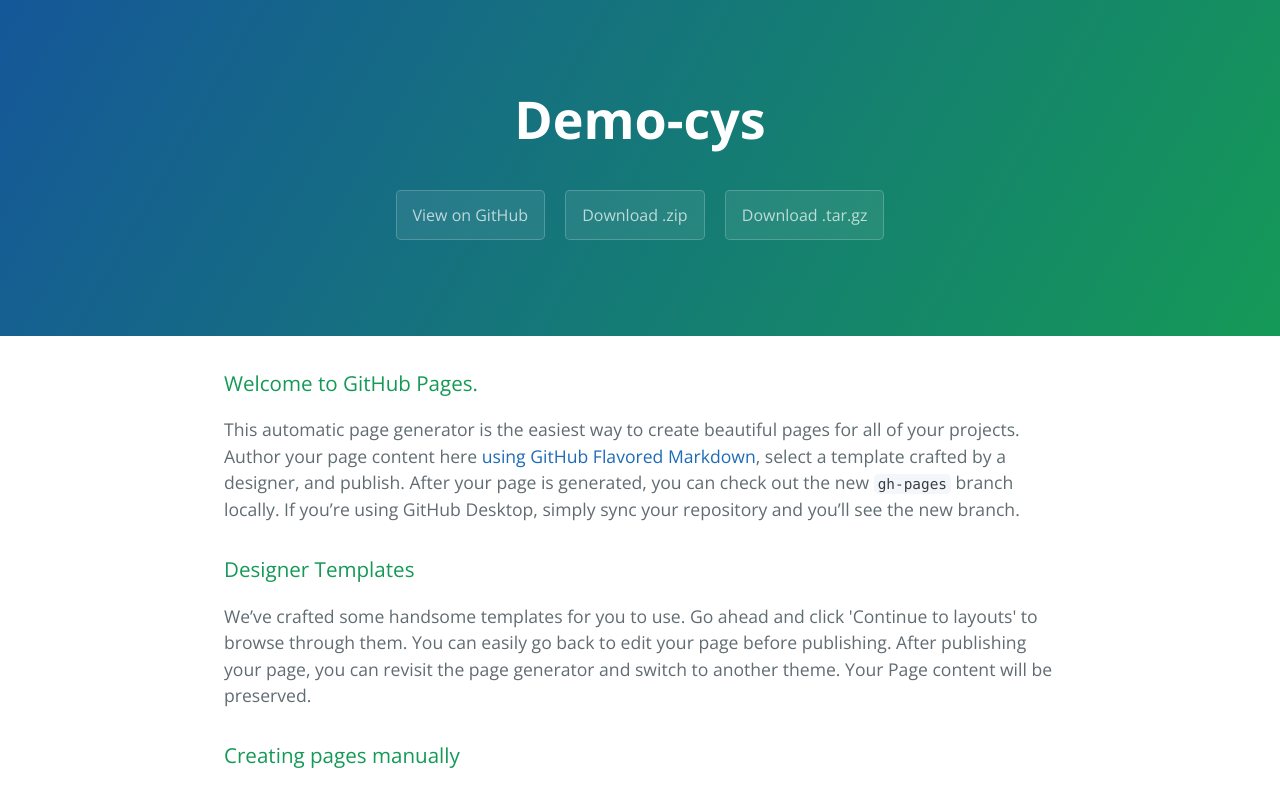
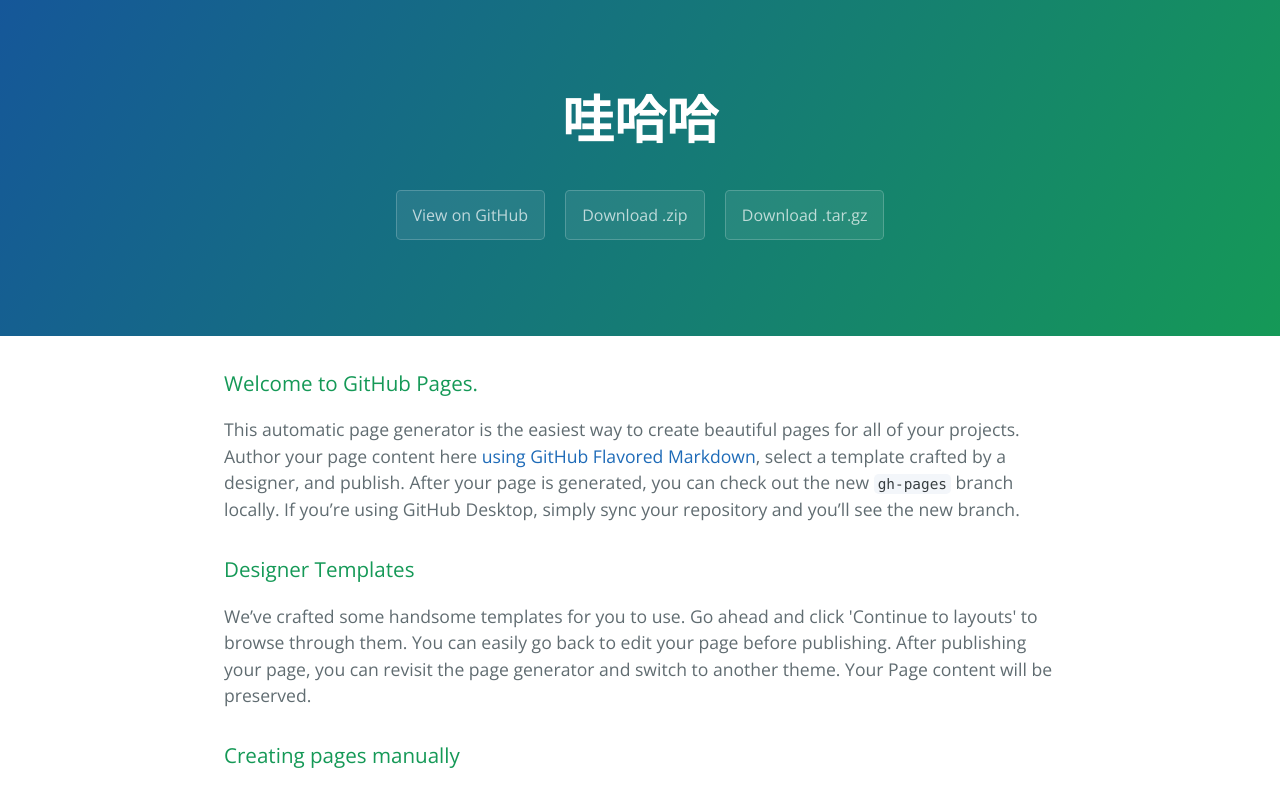
Before and after one commit to ysschen/Demo-cys, a plain HTML site: page index.html in a window 1280 px wide. Shown: the top 786 px of the page. Drawn offline with nearby package versions, Linux system fonts and the light colour scheme.

Commit message:
Update index.html

```diff
--- a/index.html
+++ b/index.html
@@ -11,7 +11,7 @@
   </head>
   <body>
     <section class="page-header">
-      <h1 class="project-name">Demo-cys</h1>
+      <h1 class="project-name">哇哈哈</h1>
       <h2 class="project-tagline"></h2>
       <a href="https://github.com/ysschen/Demo-cys" class="btn">View on GitHub</a>
       <a href="https://github.com/ysschen/Demo-cys/zipball/master" class="btn">Download .zip</a>
```
